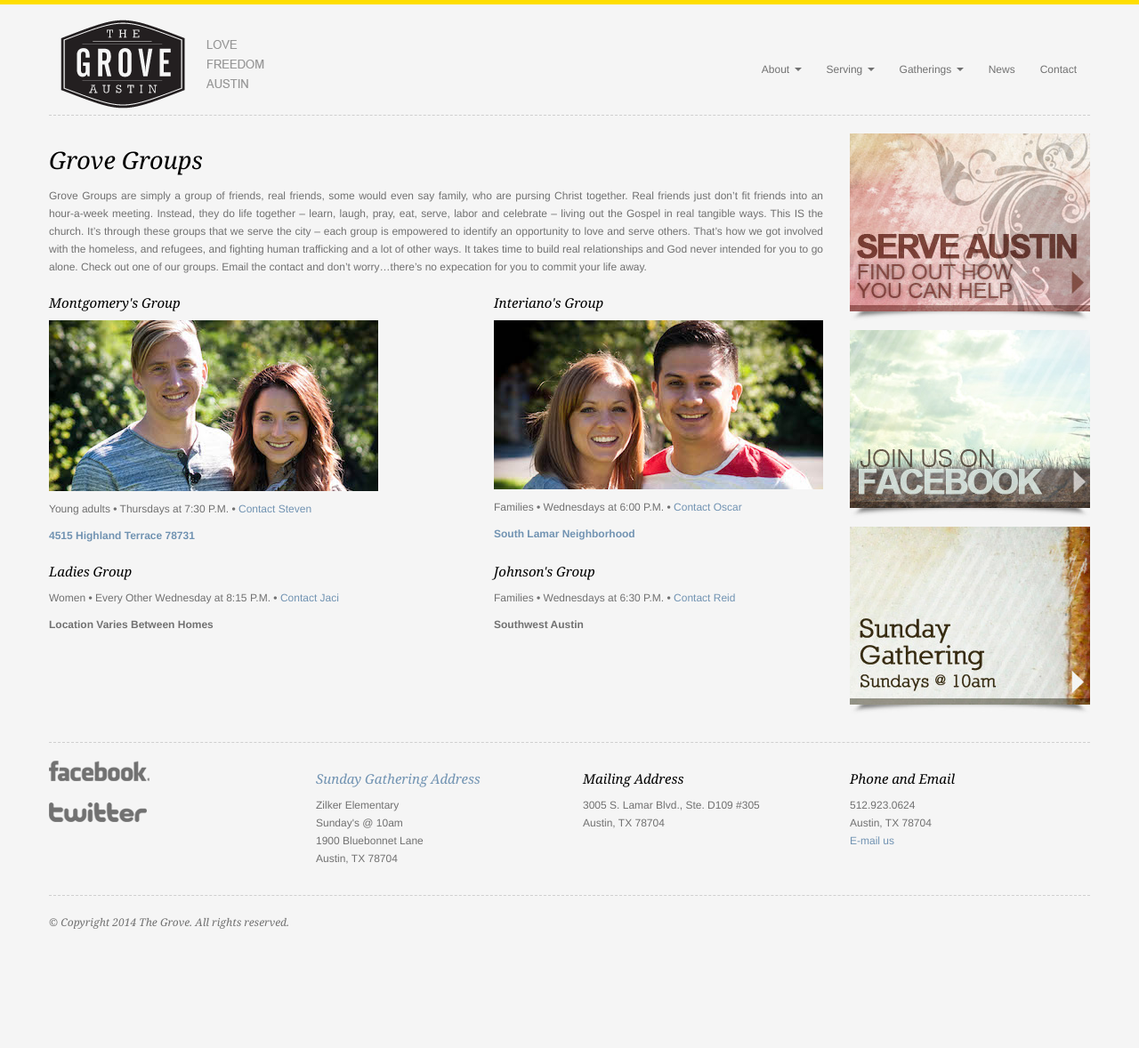
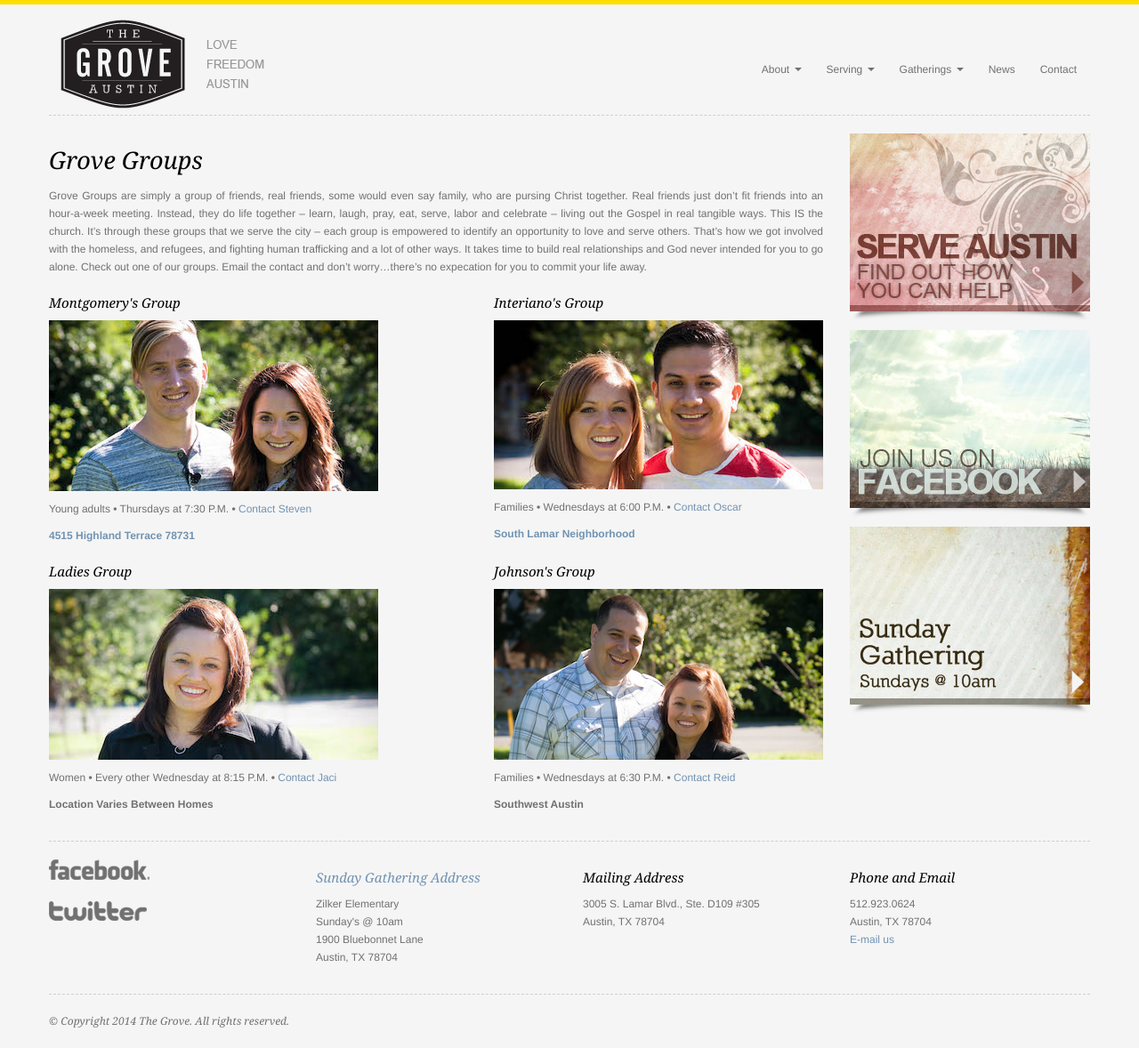
Before and after one commit to groveatx/groveatx.github.io, a Jekyll site: the page built from gatherings/grove-groups/index.md, in a window 1280 px wide. Shown: the whole page at 89% size. Built offline with Jekyll 4.4.1, drawn with Linux system fonts in a browser that asks for light colours; Markdown is read by kramdown in place of the engine named in the settings; before the commit the page ends 1067 px from its top, so only the background shows below that.

Commit message:
added images to grove groups page

```diff
--- a/_includes/groups.html
+++ b/_includes/groups.html
@@ -48,10 +48,12 @@
   <div class="span4">
     <h4 id=ladies>Ladies Group</h4>
 
+    <p><img src="/img/people/jaci.jpg" /></p>
+
     <p>
       Women
       <strong>&bull;</strong>
-      Every Other Wednesday at 8:15 P.M.
+      Every other Wednesday at 8:15 P.M.
       <strong>&bull;</strong>
       <a href="mailto:jacidjohnson+groveatxorg@gmail.com">Contact Jaci</a>
     </p>
@@ -66,6 +68,8 @@
   <div class="span4 offset1">
     <h4 id=johnson>Johnson's Group</h4>
 
+    <p><img src="/img/people/johnsons.jpg" /></p>
+
     <p>
       Families
       <strong>&bull;</strong>
```
Also changed, not shown: img/people/jaci.jpg (added), img/people/johnsons.jpg (added).
